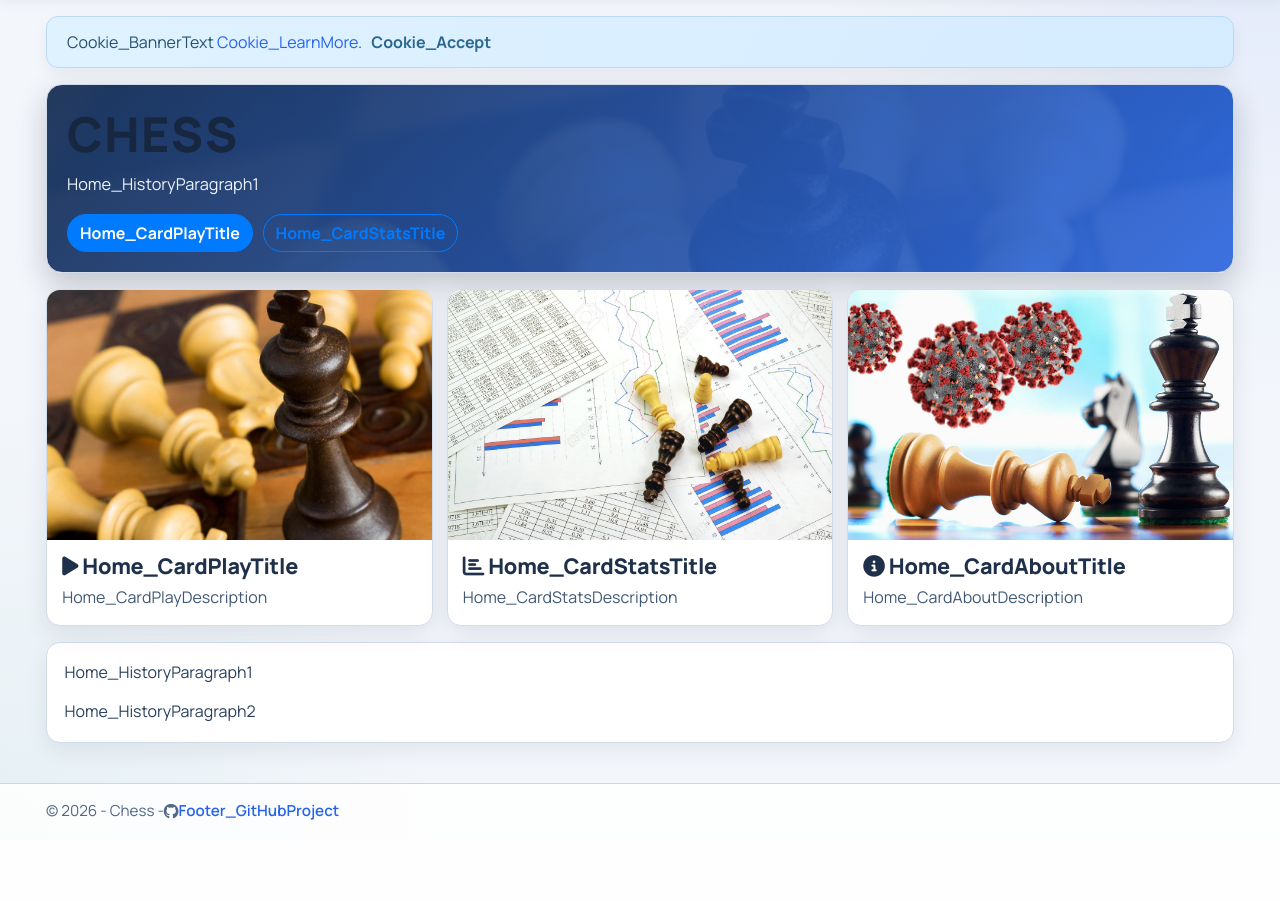
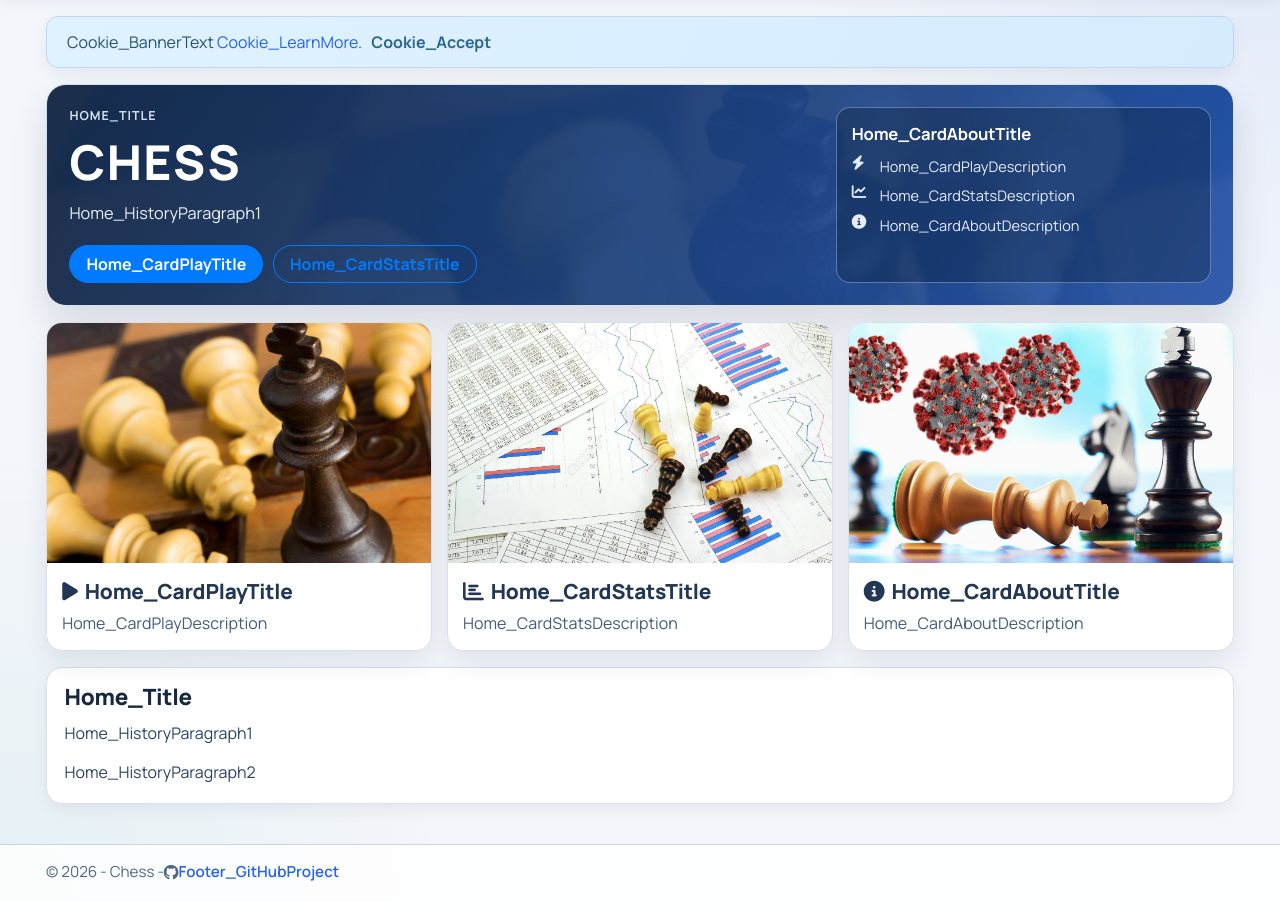
Before and after one commit to anton5267/Chess-master55, an ASP.NET Core app: page / in a window 1280 px wide. Shown: the part 66-967 px from the top of the page. Before the commit the page ends 886 px from the top, so only its background shows below. Run offline with ASP.NET Core 8, Linux system fonts and the light colour scheme; some libraries are stand-ins or nearby versions.

Commit message:
Polish core marketing pages: Home/About/Stats product UI

```diff
--- a/src/Web/Chess.Web/Views/Home/Index.cshtml
+++ b/src/Web/Chess.Web/Views/Home/Index.cshtml
@@ -4,6 +4,7 @@
 
 <section class="home-hero">
     <div class="home-hero-content">
+        <p class="home-hero-kicker">@Localizer["Home_Title"]</p>
         <h1 class="home-hero-title">Chess</h1>
         <p class="home-hero-subtitle">@Localizer["Home_HistoryParagraph1"]</p>
         <div class="home-hero-actions">
@@ -11,6 +12,23 @@
             <a class="btn btn-outline-primary home-hero-btn" asp-controller="Stats" asp-action="Index">@Localizer["Home_CardStatsTitle"]</a>
         </div>
     </div>
+    <aside class="home-hero-meta">
+        <h2 class="home-hero-meta-title">@Localizer["Home_CardAboutTitle"]</h2>
+        <ul class="home-hero-meta-list">
+            <li>
+                <i class="fas fa-bolt" aria-hidden="true"></i>
+                <span>@Localizer["Home_CardPlayDescription"]</span>
+            </li>
+            <li>
+                <i class="fas fa-chart-line" aria-hidden="true"></i>
+                <span>@Localizer["Home_CardStatsDescription"]</span>
+            </li>
+            <li>
+                <i class="fas fa-circle-info" aria-hidden="true"></i>
+                <span>@Localizer["Home_CardAboutDescription"]</span>
+            </li>
+        </ul>
+    </aside>
 </section>
 
 <section class="home-feature-grid">
@@ -52,6 +70,7 @@
 </section>
 
 <section class="home-history-card">
+    <h2 class="home-history-title">@Localizer["Home_Title"]</h2>
     <p class="home-history-text">@Localizer["Home_HistoryParagraph1"]</p>
     <p class="home-history-text">@Localizer["Home_HistoryParagraph2"]</p>
 </section>
--- a/src/Web/Chess.Web/Views/Stats/Index.cshtml
+++ b/src/Web/Chess.Web/Views/Stats/Index.cshtml
@@ -30,6 +30,11 @@
 }
 
 <section class="stats-dashboard">
+    <header class="stats-page-header">
+        <h1 class="stats-page-title">@Localizer["Stats_Title"]</h1>
+        <p class="stats-page-subtitle">@Localizer["Stats_AllUsers"]</p>
+    </header>
+
     <header class="stats-hero-card">
         <div class="stats-hero-label">@Localizer["Stats_EloRating"]</div>
         <div class="stats-hero-value">@Model.UserStats.Rating</div>
--- a/src/Web/Chess.Web/wwwroot/css/about.css
+++ b/src/Web/Chess.Web/wwwroot/css/about.css
@@ -1,7 +1,7 @@
 .about-page {
     --about-surface: #ffffff;
-    --about-border: #d7dfec;
-    --about-shadow: 0 16px 34px rgba(13, 27, 58, 0.08);
+    --about-border: var(--line-soft);
+    --about-shadow: var(--shadow-md);
     --about-primary: #2c6cf2;
     --about-primary-dark: #1f4fb6;
     --about-text-main: #16273f;
@@ -19,6 +19,12 @@
     border-radius: 18px;
     box-shadow: var(--about-shadow);
     padding: 1.4rem;
+    transition: transform var(--motion-normal), box-shadow var(--motion-normal);
+}
+
+.about-card:hover {
+    transform: translateY(-1px);
+    box-shadow: var(--shadow-lg);
 }
 
 .about-hero {
@@ -188,6 +194,12 @@
     border: 1px solid var(--about-border);
     box-shadow: var(--about-shadow);
     min-height: 270px;
+    transition: transform var(--motion-normal), box-shadow var(--motion-normal);
+}
+
+.about-media-card:hover {
+    transform: translateY(-2px);
+    box-shadow: var(--shadow-lg);
 }
 
 .about-media-image {
@@ -196,6 +208,11 @@
     height: 100%;
     min-height: 270px;
     object-fit: cover;
+    transition: transform var(--motion-normal);
+}
+
+.about-media-card:hover .about-media-image {
+    transform: scale(1.03);
 }
 
 .about-media-overlay {
@@ -246,6 +263,12 @@
     border-radius: 14px;
     background: var(--about-soft);
     padding: 0.9rem 0.95rem;
+    transition: background-color var(--motion-fast), border-color var(--motion-fast);
+}
+
+.about-feature-group:hover {
+    background: #e8f0ff;
+    border-color: #ccd9ee;
 }
 
 .about-feature-group h3 {
--- a/src/Web/Chess.Web/wwwroot/css/home.css
+++ b/src/Web/Chess.Web/wwwroot/css/home.css
@@ -1,61 +1,107 @@
 .home-hero {
-    border: 1px solid #d3dceb;
-    border-radius: 16px;
-    padding: 1.25rem;
+    display: grid;
+    grid-template-columns: minmax(0, 2fr) minmax(260px, 1fr);
+    gap: 1rem;
+    border: 1px solid var(--line-soft);
+    border-radius: var(--radius-xl);
+    padding: 1.4rem;
     background:
-        linear-gradient(135deg, rgba(26, 53, 93, 0.95), rgba(47, 111, 237, 0.92)),
+        linear-gradient(120deg, rgba(18, 41, 73, 0.95), rgba(35, 89, 182, 0.92)),
         url("../img/chess.jpg");
     background-size: cover;
-    box-shadow: 0 12px 30px rgba(17, 26, 43, 0.22);
+    box-shadow: var(--shadow-lg);
     margin-bottom: 1rem;
 }
 
 .home-hero-content {
-    max-width: 640px;
     color: #f7fbff;
 }
 
+.home-hero-kicker {
+    margin: 0;
+    text-transform: uppercase;
+    letter-spacing: 0.08em;
+    font-size: 0.78rem;
+    color: rgba(226, 236, 255, 0.94);
+    font-weight: 700;
+}
+
 .home-hero-title {
-    margin: 0 0 0.5rem;
-    font-size: 3rem;
+    margin: 0.45rem 0 0.55rem;
+    font-size: clamp(2rem, 5vw, 3rem);
     letter-spacing: 0.03em;
     text-transform: uppercase;
+    color: #ffffff;
     font-weight: 800;
 }
 
 .home-hero-subtitle {
     margin: 0;
-    line-height: 1.65;
-    color: rgba(246, 251, 255, 0.96);
+    line-height: 1.7;
+    color: rgba(246, 251, 255, 0.95);
     font-size: 1.02rem;
 }
 
 .home-hero-actions {
-    margin-top: 1rem;
+    margin-top: 1.1rem;
     display: flex;
+    flex-wrap: wrap;
     gap: 0.6rem;
-    flex-wrap: wrap;
 }
 
 .home-hero-btn {
     min-width: 175px;
+    border-radius: 999px;
     font-weight: 700;
-    border-radius: 999px;
+    padding-inline: 1rem;
+}
+
+.home-hero-meta {
+    border: 1px solid rgba(227, 236, 255, 0.35);
+    border-radius: 14px;
+    background: rgba(8, 20, 38, 0.3);
+    padding: 0.95rem;
+    backdrop-filter: blur(2px);
+}
+
+.home-hero-meta-title {
+    margin: 0;
+    color: #ffffff;
+    font-size: 1.04rem;
+    font-weight: 700;
+}
+
+.home-hero-meta-list {
+    list-style: none;
+    margin: 0.75rem 0 0;
+    padding: 0;
+    display: grid;
+    gap: 0.55rem;
+}
+
+.home-hero-meta-list li {
+    display: grid;
+    grid-template-columns: 20px 1fr;
+    align-items: flex-start;
+    gap: 0.5rem;
+    color: rgba(238, 245, 255, 0.96);
+    font-size: 0.91rem;
+    line-height: 1.45;
 }
 
 .home-feature-grid {
     display: grid;
     grid-template-columns: repeat(3, minmax(0, 1fr));
-    gap: 0.85rem;
+    gap: 0.9rem;
     margin-bottom: 1rem;
 }
 
 .home-feature-card {
-    background: #ffffff;
-    border: 1px solid #d3dceb;
-    border-radius: 14px;
-    box-shadow: 0 8px 24px rgba(15, 23, 42, 0.09);
     overflow: hidden;
+    border: 1px solid var(--line-soft);
+    border-radius: var(--radius-lg);
+    background: var(--surface-card);
+    box-shadow: var(--shadow-md);
 }
 
 .home-feature-image-wrap {
@@ -64,51 +110,60 @@
 
 .home-feature-image {
     width: 100%;
-    height: 250px;
+    height: 240px;
     object-fit: cover;
-    transition: transform 0.25s ease, opacity 0.25s ease;
+    transition: transform var(--motion-normal), opacity var(--motion-normal);
 }
 
 .home-feature-card:hover .home-feature-image {
     transform: scale(1.04);
-    opacity: 0.9;
+    opacity: 0.92;
 }
 
 .home-feature-body {
-    padding: 0.85rem 0.95rem 1rem;
+    padding: 0.95rem;
 }
 
 .home-feature-title {
-    margin: 0 0 0.35rem;
-    font-size: 1.35rem;
+    margin: 0 0 0.45rem;
+    font-size: 1.3rem;
 }
 
 .home-feature-title a {
-    color: #1f314a;
+    display: inline-flex;
+    align-items: center;
+    gap: 0.45rem;
+    color: #223754;
+    text-decoration: none;
     font-weight: 800;
-    text-decoration: none;
 }
 
 .home-feature-title a:hover {
-    color: #2f6fed;
+    color: var(--accent-main);
 }
 
 .home-feature-description {
     margin: 0;
-    color: #415875;
+    color: #425b79;
 }
 
 .home-history-card {
-    background: #ffffff;
-    border: 1px solid #d3dceb;
-    border-radius: 14px;
-    box-shadow: 0 8px 22px rgba(15, 23, 42, 0.07);
+    border: 1px solid var(--line-soft);
+    border-radius: var(--radius-lg);
+    background: var(--surface-card);
+    box-shadow: var(--shadow-sm);
     padding: 1rem 1.1rem;
+}
+
+.home-history-title {
+    margin: 0 0 0.55rem;
+    font-size: 1.4rem;
+    font-weight: 800;
 }
 
 .home-history-text {
     margin: 0;
-    color: #2a405d;
+    color: #2b4463;
     line-height: 1.72;
 }
 
@@ -116,12 +171,31 @@
     margin-top: 0.75rem;
 }
 
-@media (max-width: 992px) {
+@media (max-width: 1100px) {
+    .home-hero {
+        grid-template-columns: 1fr;
+    }
+
+    .home-feature-grid {
+        grid-template-columns: repeat(2, minmax(0, 1fr));
+    }
+}
+
+@media (max-width: 767px) {
     .home-feature-grid {
         grid-template-columns: 1fr;
     }
 
-    .home-hero-title {
-        font-size: 2.35rem;
+    .home-hero {
+        padding: 1.05rem;
+        border-radius: var(--radius-lg);
+    }
+
+    .home-hero-btn {
+        width: 100%;
+    }
+
+    .home-feature-image {
+        height: 210px;
     }
 }
```
Also changed, not shown: src/Web/Chess.Web/wwwroot/css/stats.css (+35 -10 lines).
